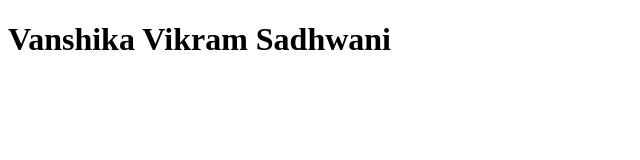
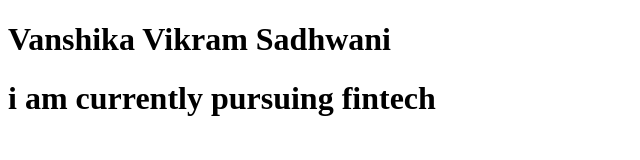
Before and after one commit to vanshika-121205/vanshika_081, a plain HTML site: page index.html in a window 1280 px wide. Shown: the whole page, without its empty margins (0-640 px from the left). Drawn offline with Linux system fonts and the light colour scheme.

Commit message:
third commit

```diff
--- a/index.html
+++ b/index.html
@@ -7,5 +7,6 @@
 </head>
 <body>
     <h1>Vanshika Vikram Sadhwani</h1>
+    <h1>i am currently pursuing fintech</h1>
 </body>
 </html>
```
